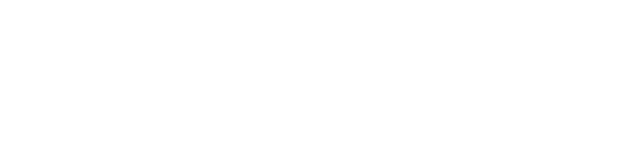
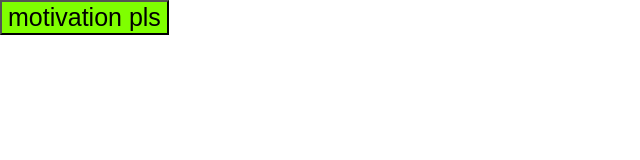
Before and after one commit to alvaradoarturo/motvationpls, a website: page index.html in a window 1280 px wide. Shown: the whole page, without its empty margins (0-640 px from the left). Drawn offline with Linux system fonts and the light colour scheme.

Commit message:
Created main button

```diff
--- a/index.html
+++ b/index.html
@@ -4,9 +4,15 @@
     <meta charset="UTF-8">
     <meta http-equiv="X-UA-Compatible" content="IE=edge">
     <meta name="viewport" content="width=device-width, initial-scale=1.0">
+    <link rel="stylesheet" href="stylesheets/style.css">
     <title>motivationpls</title>
 </head>
 <body>
+    <div class="outer circle">
+        <div class="center circle">
+            <button class="main button">motivation pls</button>
+        </div>
+    </div>
 
 </body>
 </html>
--- /dev/null
+++ b/stylesheets/style.css
@@ -0,0 +1,14 @@
+* {
+    box-sizing: border-box;
+  }
+
+body {
+    padding: 0;
+    margin: 0;
+}
+
+.button {
+    background-color: chartreuse;
+    text-align: center;
+    font-size: 25px;
+}
```
